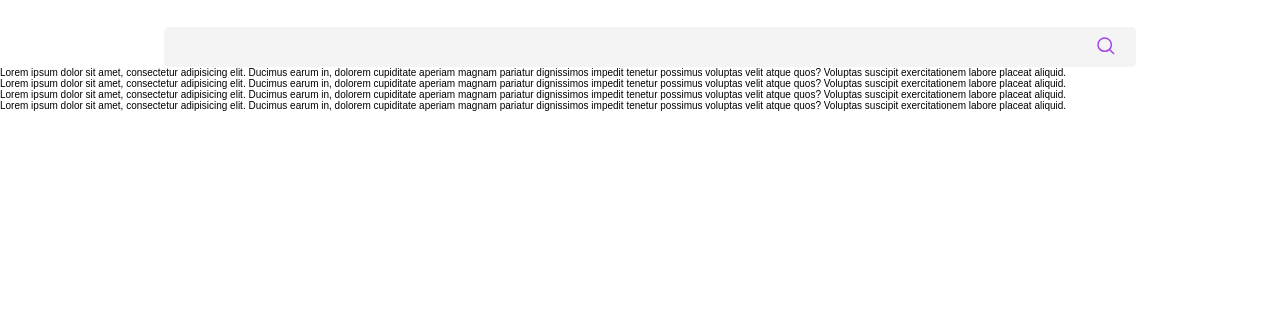
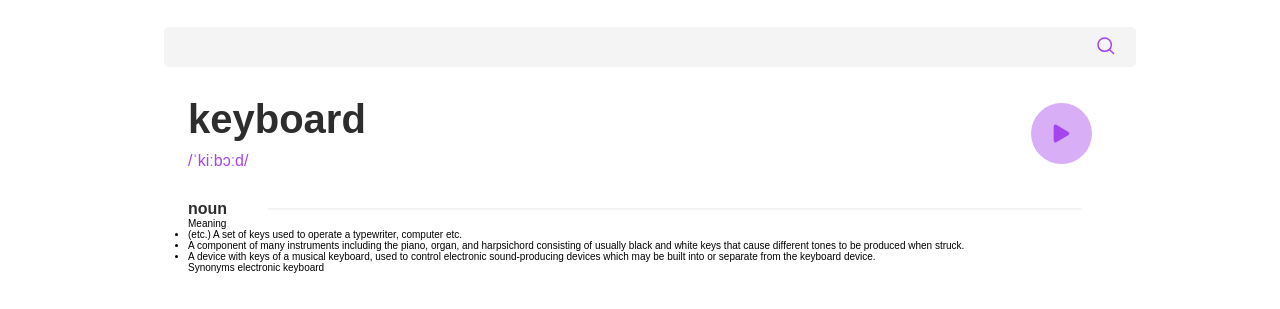
Before and after one commit to DevKola/Web_Dictionary, a website: page index.html in a window 1280 px wide. Shown: the part 71-380 px from the top of the page. Drawn offline with nearby package versions, Linux system fonts and the light colour scheme.

Commit message:
updating

```diff
--- a/index.html
+++ b/index.html
@@ -98,30 +98,47 @@
           />
         </button>
       </div>
-      <p>
-        Lorem ipsum dolor sit amet, consectetur adipisicing elit. Ducimus earum
-        in, dolorem cupiditate aperiam magnam pariatur dignissimos impedit
-        tenetur possimus voluptas velit atque quos? Voluptas suscipit
-        exercitationem labore placeat aliquid.
-      </p>
-      <p>
-        Lorem ipsum dolor sit amet, consectetur adipisicing elit. Ducimus earum
-        in, dolorem cupiditate aperiam magnam pariatur dignissimos impedit
-        tenetur possimus voluptas velit atque quos? Voluptas suscipit
-        exercitationem labore placeat aliquid.
-      </p>
-      <p>
-        Lorem ipsum dolor sit amet, consectetur adipisicing elit. Ducimus earum
-        in, dolorem cupiditate aperiam magnam pariatur dignissimos impedit
-        tenetur possimus voluptas velit atque quos? Voluptas suscipit
-        exercitationem labore placeat aliquid.
-      </p>
-      <p>
-        Lorem ipsum dolor sit amet, consectetur adipisicing elit. Ducimus earum
-        in, dolorem cupiditate aperiam magnam pariatur dignissimos impedit
-        tenetur possimus voluptas velit atque quos? Voluptas suscipit
-        exercitationem labore placeat aliquid.
-      </p>
+
+      <div class="container word">
+        <div class="word__heading">
+          <div class="word__heading-cont">
+            <h1 class="word__header">keyboard</h1>
+            <span class="word__heading-transcribe">/ˈkiːbɔːd/</span>
+          </div>
+          <button class="word__heading-play">
+            <ion-icon name="play" class="word__heading-play-icon"></ion-icon>
+          </button>
+        </div>
+
+        <div class="word__content">
+          <p class="word__content-speech">noun</p>
+
+          <div class="word__content-cont">
+            <p class="word__content-meaning">Meaning</p>
+
+            <ul class="word__content-definitions">
+              <li class="word__content-definition">
+                (etc.) A set of keys used to operate a typewriter, computer etc.
+              </li>
+              <li class="word__content-definition">
+                A component of many instruments including the piano, organ, and
+                harpsichord consisting of usually black and white keys that
+                cause different tones to be produced when struck.
+              </li>
+              <li class="word__content-definition">
+                A device with keys of a musical keyboard, used to control
+                electronic sound-producing devices which may be built into or
+                separate from the keyboard device.
+              </li>
+            </ul>
+
+            <p class="word__content-alt">
+              Synonyms
+              <span class="word__content-alt-text">electronic keyboard</span>
+            </p>
+          </div>
+        </div>
+      </div>
     </main>
 
     <script src="./js/script.js"></script>
--- a/js/script.js
+++ b/js/script.js
@@ -72,13 +72,15 @@ optionsList.forEach((option) => {
   option.addEventListener("click", handler);
 });
 
+
 // Implement Search
 let wordData = [];
-let newWordData = [];
+let meanings = [];
+let phonetics = [];
 
-async function getWord(word) {
+async function getWord(input) {
   const res = await fetch(
-    `https://api.dictionaryapi.dev/api/v2/entries/en/${word}`
+    `https://api.dictionaryapi.dev/api/v2/entries/en/${input}`
   );
   const datas = await res.json();
   wordData = datas.map((data) => {
@@ -90,20 +92,29 @@ async function getWord(word) {
       source: data.sourceUrls,
     };
   });
+  const word = wordData[0].word;
+  const source = wordData[0].source;
+  const phonetic = wordData[0].phonetic;
 
-  if (wordData.length === 1) newWordData = wordData;
+  if (wordData.length === 1) {
+    meanings = wordData[0].meanings;
+  }
 
   for (let i = 0; i < wordData.length - 1; i++) {
-    if (
-      wordData[i].meanings.length > wordData[i + 1].meanings.length &&
-      wordData[i].phonetics.length > wordData[i + 1].phonetics.length
-    ) {
-      newWordData = wordData[i];
+    if (wordData[i].meanings.length > wordData[i + 1].meanings.length) {
+      meanings = wordData[i].meanings;
     }
   }
 
+  phonetics = wordData
+    .map((data) => data.phonetics)
+    .flat()
+    .filter((data) => data.audio);
+
   console.log(wordData);
-  console.log(newWordData);
+  console.log(meanings);
+  console.log(phonetics);
+  console.log(word, source, phonetic);
 }
 searchBtn.addEventListener("click", () => {
   getWord(searchBox.value);
--- a/sass/main.scss
+++ b/sass/main.scss
@@ -276,3 +276,77 @@ html {
     cursor: pointer;
   }
 }
+
+.word {
+  padding: 3rem 6rem 7rem 6rem;
+
+  &__header {
+    font-size: 4rem;
+    text-transform: lowercase;
+    color: $--dark-light-1;
+  }
+
+  &__heading {
+    display: flex;
+    align-items: center;
+    justify-content: space-between;
+    margin-bottom: 3rem;
+
+    &-cont {
+      display: flex;
+      flex-direction: column;
+      gap: 1rem;
+    }
+
+    &-transcribe {
+      font-size: 1.6rem;
+      color: $--primary-color;
+    }
+
+    &-play {
+      display: flex;
+      align-items: center;
+      justify-content: center;
+      font-size: 2.5rem;
+      padding: 1.7rem;
+      border-radius: 100%;
+      border: 1px solid transparent;
+      background-color: #a445ed6d;
+      cursor: pointer;
+      transition: all 0.2s ease-out;
+
+      &:hover {
+        background-color: $--primary-color;
+      }
+
+      &:hover &-icon {
+        color: $--white-theme;
+      }
+
+      &-icon {
+        color: $--primary-color;
+      }
+    }
+  }
+
+  &__content {
+    &-speech {
+      font-size: 1.6rem;
+      font-weight: 700;
+      color: $--dark-light-1;
+      position: relative;
+
+      &::after {
+        content: "";
+        width: 90%;
+        height: 0.1rem;
+        background-color: $--light-grey-1;
+
+        position: absolute;
+        top: 50%;
+        left: 8%;
+        transform: translate(1%, -50%);
+      }
+    }
+  }
+}
```
Also changed, not shown: css/style.css.
